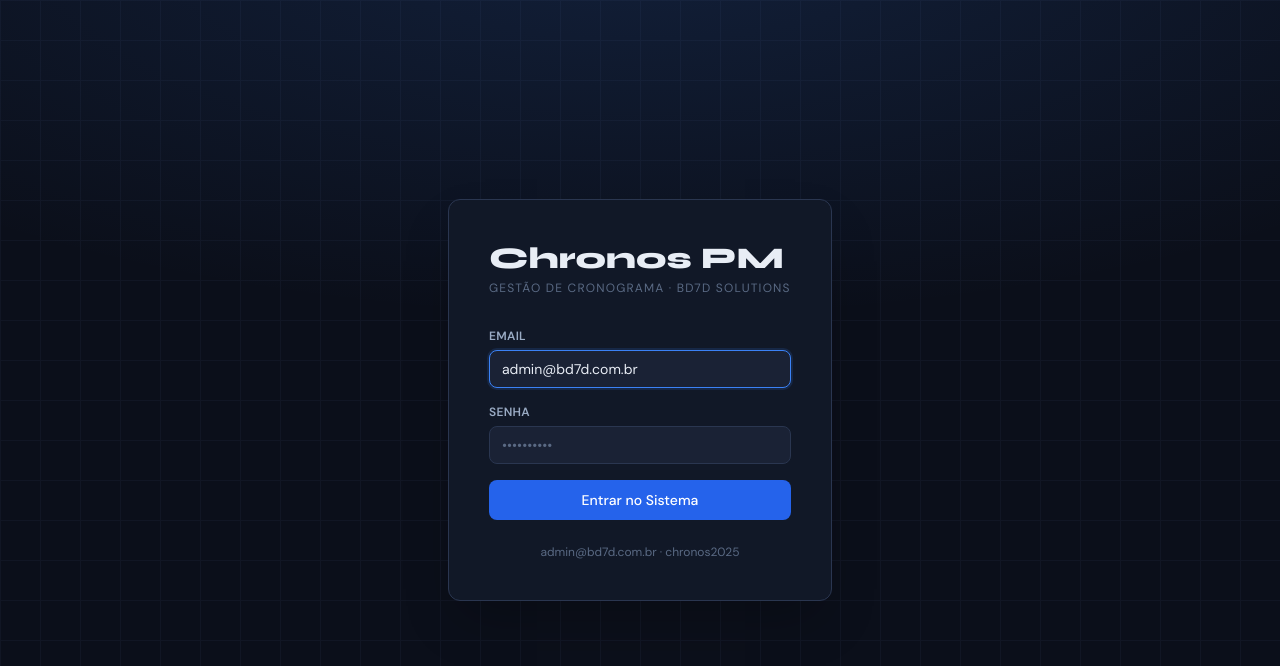
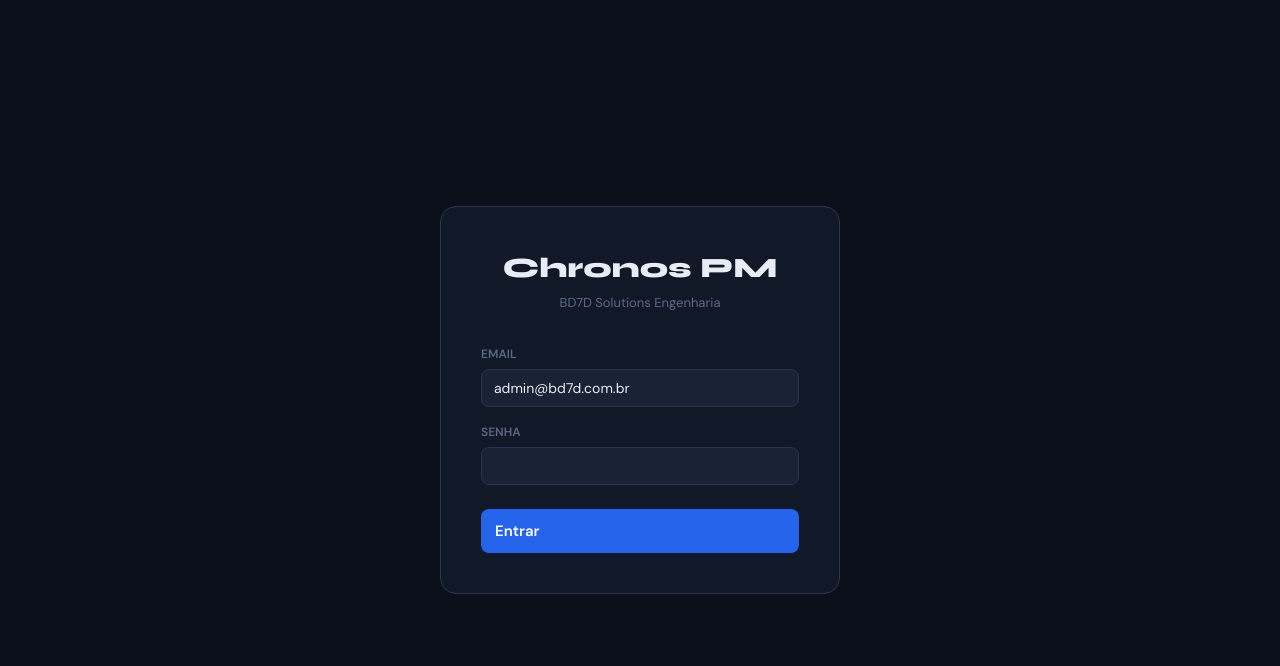
Before and after one commit to SagahcIXII/chronos-pm, a Next.js app: page /auth/login in a window 1280 px wide. Shown: the top 666 px of the page. Built offline with nearby package versions, Linux system fonts and the light colour scheme.

Commit message:
fix: wrap useSearchParams in Suspense on login page

```diff
--- a/src/app/auth/login/page.tsx
+++ b/src/app/auth/login/page.tsx
@@ -1,10 +1,9 @@
 'use client'
-// src/app/auth/login/page.tsx
-import { useState } from 'react'
+import { useState, Suspense } from 'react'
 import { signIn } from 'next-auth/react'
 import { useRouter, useSearchParams } from 'next/navigation'
 
-export default function LoginPage() {
+function LoginForm() {
   const router = useRouter()
   const params = useSearchParams()
   const [email, setEmail] = useState('admin@bd7d.com.br')
@@ -21,83 +20,76 @@ export default function LoginPage() {
     })
     setLoading(false)
     if (res?.error) {
-      setError('Email ou senha incorretos.')
+      setError('Email ou senha inválidos')
     } else {
-      router.push('/dashboard')
+      router.push('/projects')
     }
   }
 
   return (
-    <div className="min-h-screen flex items-center justify-center bg-bg relative overflow-hidden">
-      {/* Grid bg */}
-      <div className="absolute inset-0 opacity-20"
-        style={{
-          backgroundImage: 'linear-gradient(var(--border) 1px, transparent 1px), linear-gradient(90deg, var(--border) 1px, transparent 1px)',
-          backgroundSize: '40px 40px',
-        }}
-      />
-      {/* Glow */}
-      <div className="absolute inset-0 bg-[radial-gradient(ellipse_80%_50%_at_50%_-10%,rgba(59,130,246,0.15),transparent)]" />
-
-      <div className="relative w-full max-w-sm">
-        <div className="card p-10 shadow-2xl">
-          {/* Logo */}
-          <div className="mb-8">
-            <div className="text-display text-3xl font-black text-[var(--text)] mb-1">
+    <div style={{
+      minHeight: '100vh', display: 'flex', alignItems: 'center', justifyContent: 'center',
+      background: 'var(--bg)', padding: 16,
+    }}>
+      <div style={{
+        width: '100%', maxWidth: 400, background: 'var(--surface)',
+        border: '1px solid var(--border)', borderRadius: 16, padding: 40,
+      }}>
+        <div style={{ textAlign: 'center', marginBottom: 32 }}>
+          <h1 style={{ fontFamily: 'Syne,sans-serif', fontSize: 28, fontWeight: 900, color: 'var(--text)', marginBottom: 4 }}>
             Chronos PM
-            </div>
-            <p className="text-xs text-[var(--text3)] uppercase tracking-widest">
-              Gestão de Cronograma · BD7D Solutions
-            </p>
+          </h1>
+          <p style={{ fontSize: 13, color: 'var(--text3)' }}>BD7D Solutions Engenharia</p>
         </div>
 
         {error && (
-            <div className="alert alert-danger mb-5">
-              <svg width="16" height="16" viewBox="0 0 24 24" fill="none" stroke="currentColor" strokeWidth="2">
-                <circle cx="12" cy="12" r="10"/><line x1="12" y1="8" x2="12" y2="12"/><line x1="12" y1="16" x2="12.01" y2="16"/>
-              </svg>
-              {error}
-            </div>
+          <div style={{
+            background: 'rgba(239,68,68,0.1)', border: '1px solid rgba(239,68,68,0.3)',
+            color: '#f87171', borderRadius: 8, padding: '10px 14px', marginBottom: 20, fontSize: 13,
+          }}>{error}</div>
         )}
 
-          <form onSubmit={handleSubmit} className="space-y-4">
+        <form onSubmit={handleSubmit} style={{ display: 'flex', flexDirection: 'column', gap: 16 }}>
           <div>
-              <label className="form-label">Email</label>
+            <label style={{ fontSize: 12, color: 'var(--text3)', fontWeight: 600, display: 'block', marginBottom: 6 }}>EMAIL</label>
             <input
+              className="form-control"
               type="email"
-                className="form-control"
               value={email}
               onChange={e => setEmail(e.target.value)}
-                placeholder="admin@bd7d.com.br"
-                autoFocus
               required
+              autoComplete="email"
             />
           </div>
           <div>
-              <label className="form-label">Senha</label>
+            <label style={{ fontSize: 12, color: 'var(--text3)', fontWeight: 600, display: 'block', marginBottom: 6 }}>SENHA</label>
             <input
+              className="form-control"
               type="password"
-                className="form-control"
               value={password}
               onChange={e => setPassword(e.target.value)}
-                placeholder="••••••••••"
               required
+              autoComplete="current-password"
             />
           </div>
           <button
             type="submit"
+            className="btn btn-primary"
             disabled={loading}
-              className="btn btn-primary w-full justify-center py-2.5 mt-2"
+            style={{ marginTop: 8, height: 44, fontSize: 15, fontWeight: 700 }}
           >
-              {loading ? 'Entrando...' : 'Entrar no Sistema'}
+            {loading ? 'Entrando…' : 'Entrar'}
           </button>
         </form>
-
-          <p className="text-center text-xs text-[var(--text3)] mt-6">
-            admin@bd7d.com.br · chronos2025
-          </p>
-        </div>
       </div>
     </div>
   )
 }
+
+export default function LoginPage() {
+  return (
+    <Suspense fallback={<div style={{ minHeight: '100vh', display: 'flex', alignItems: 'center', justifyContent: 'center', color: 'var(--text3)' }}>Carregando…</div>}>
+      <LoginForm />
+    </Suspense>
+  )
+}
```
Lines whose indentation alone changed are shown as unchanged.
